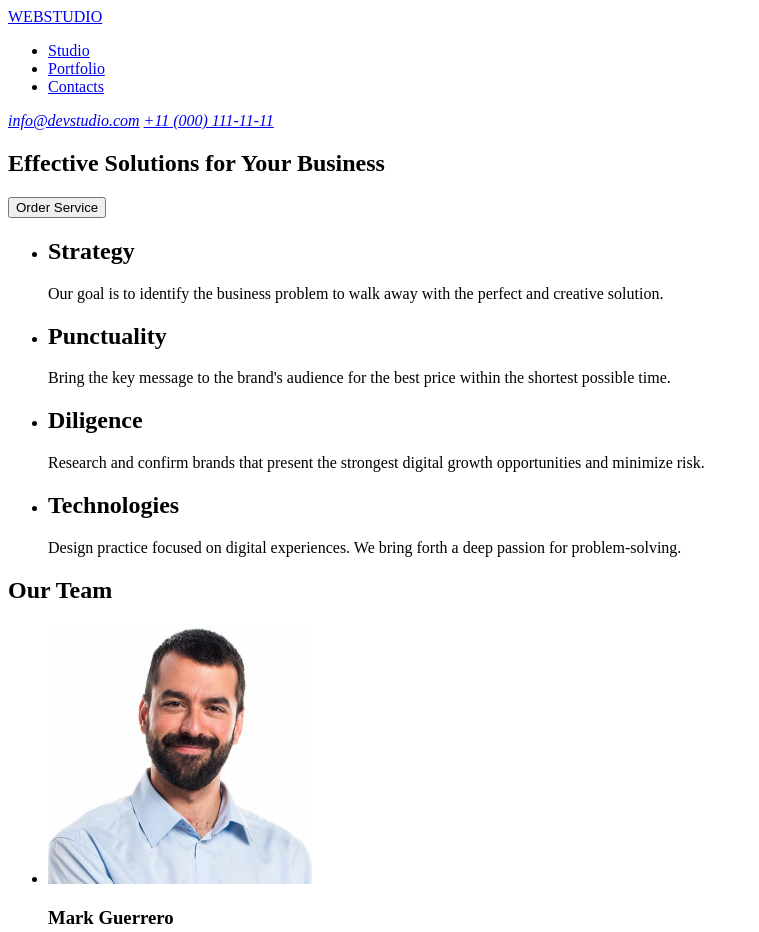
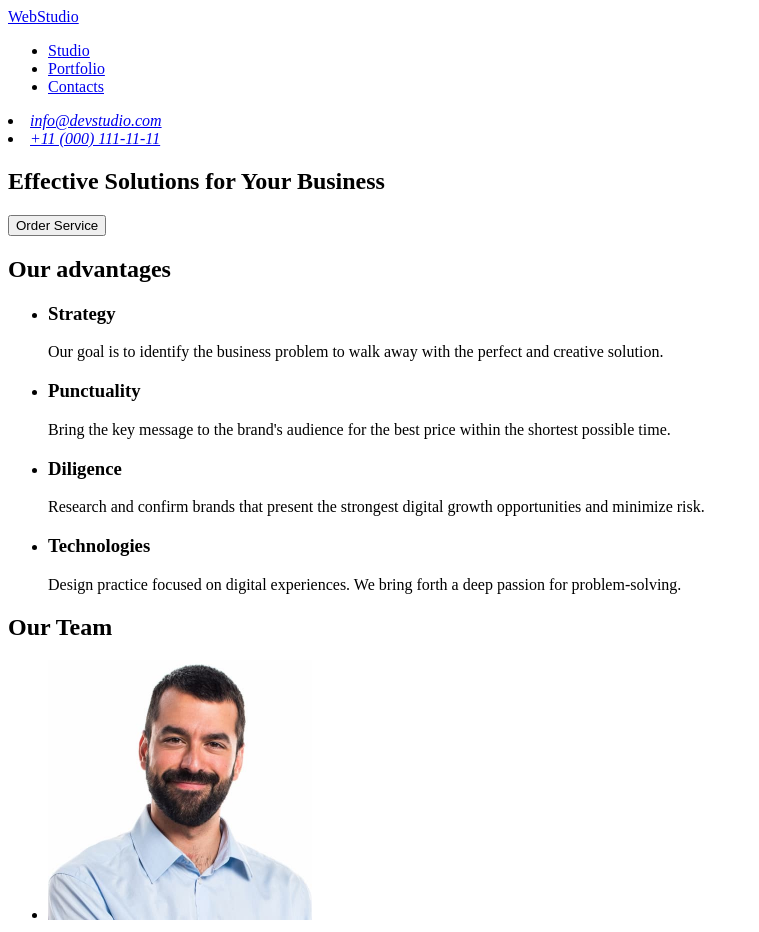
Before and after one commit to KKonovalova2502/goit-markup-hw-01, a plain HTML site: page index.html in a window 1280 px wide. Shown: the top 932 px of the page, without its empty margins (0-759 px from the left). Drawn offline with Linux system fonts and the light colour scheme.

Commit message:
fix html file

```diff
--- a/index.html
+++ b/index.html
@@ -7,8 +7,8 @@
   </head>
   <body>
     <header>
-      <a href="./index.html">WEBSTUDIO</a>
       <nav>
+        <a href="./index.html">WebStudio</a>
         <ul>
           <li><a href="#">Studio</a></li>
           <li><a href="#">Portfolio</a></li>
@@ -16,8 +16,12 @@
         </ul>
       </nav>
       <address>
-        <a href="mailto:info@devstudio.com">info@devstudio.com</a>
-        <a href="tel:+110001111111">+11 (000) 111-11-11</a>
+        <li>
+          <a href="mailto:info@devstudio.com">info@devstudio.com</a>
+        </li>
+        <li>
+          <a href="tel:+110001111111">+11 (000) 111-11-11</a>
+        </li>
       </address>
     </header>
     <main>
@@ -26,30 +30,31 @@
         <button type="button">Order Service</button>
       </section>
       <section>
+        <h2>Our advantages</h2>
         <ul>
           <li>
-            <h2>Strategy</h2>
+            <h3>Strategy</h3>
             <p>
               Our goal is to identify the business problem to walk away with the
               perfect and creative solution.
             </p>
           </li>
           <li>
-            <h2>Punctuality</h2>
+            <h3>Punctuality</h3>
             <p>
               Bring the key message to the brand's audience for the best price
               within the shortest possible time.
             </p>
           </li>
           <li>
-            <h2>Diligence</h2>
+            <h3>Diligence</h3>
             <p>
               Research and confirm brands that present the strongest digital
               growth opportunities and minimize risk.
             </p>
           </li>
           <li>
-            <h2>Technologies</h2>
+            <h3>Technologies</h3>
             <p>
               Design practice focused on digital experiences. We bring forth a
               deep passion for problem-solving.
@@ -96,7 +101,7 @@
       </section>
     </main>
     <footer>
-      <a href="./index.html">WEBSTUDIO</a>
+      <a href="./index.html">WebStudio</a>
       <p>
         Increase the flow of customers and sales for your business with digital
         marketing & growth solutions.
```
